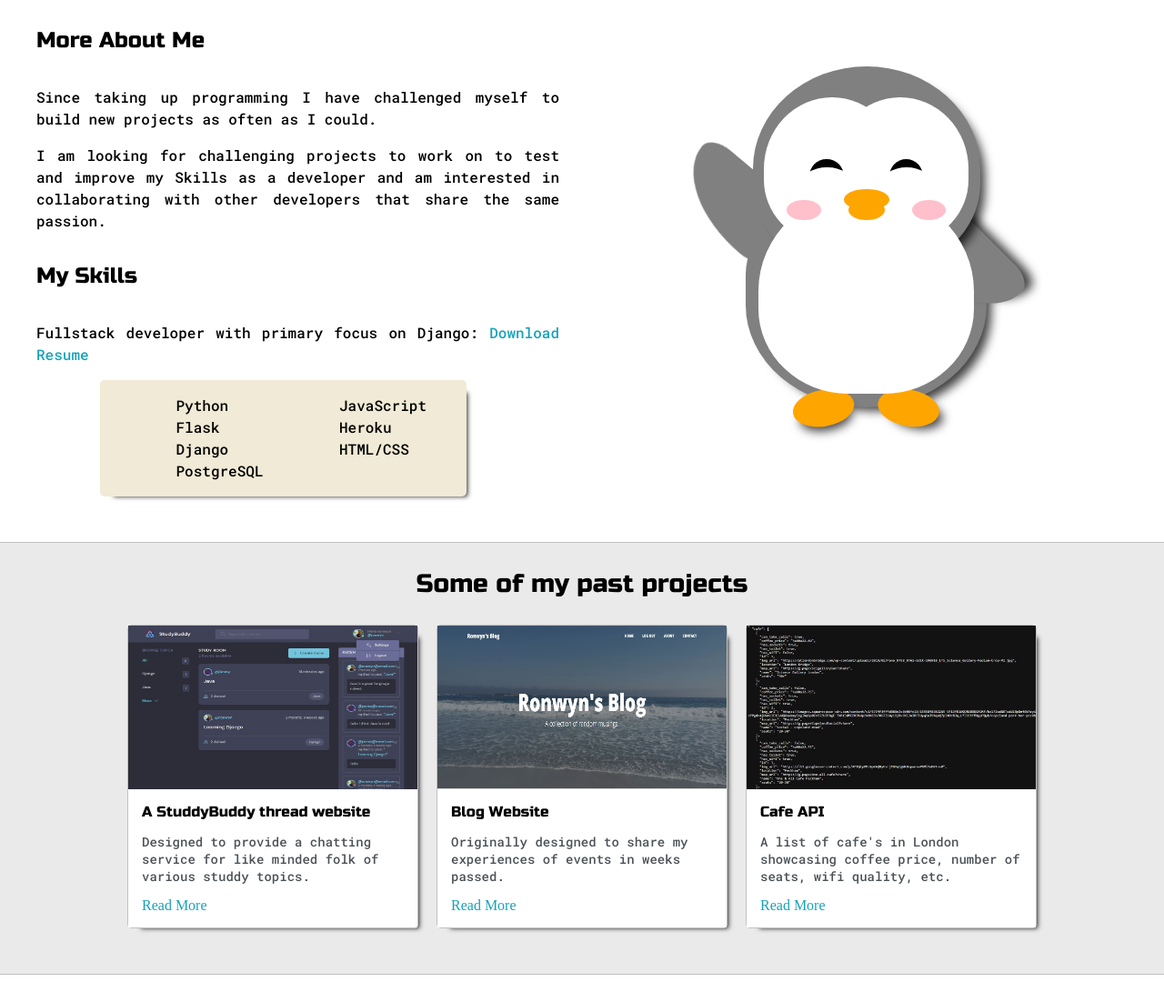
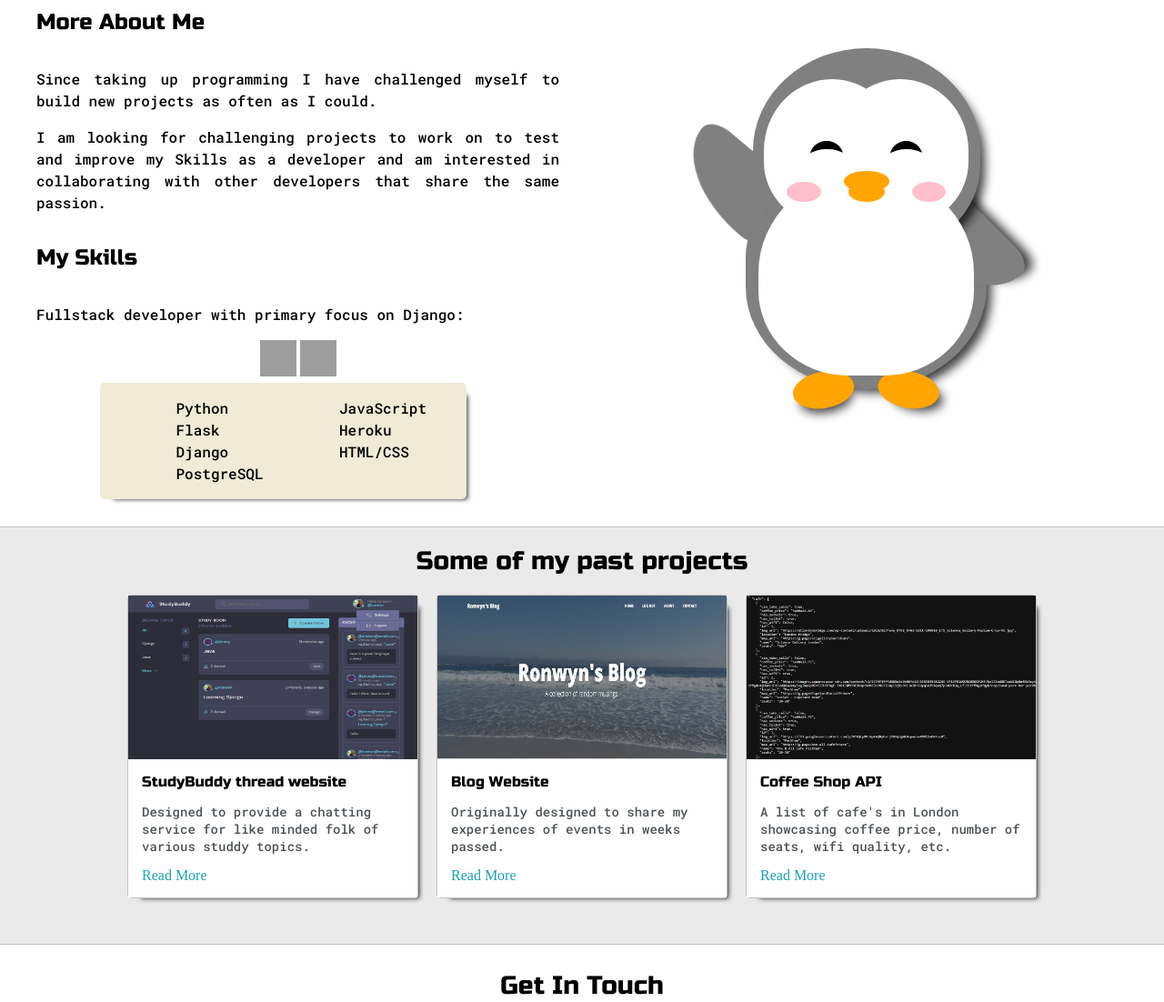
Before and after one commit to Dragon1t3/Portfolio, a plain HTML site: page index.html in a window 1280 px wide. Shown: the part 733-1835 px from the top of the page at 91% size. Drawn offline with Linux system fonts and the light colour scheme; grey boxes are pictures that could not be loaded.

Commit message:
mobile view updated

```diff
--- a/default.css
+++ b/default.css
@@ -353,8 +353,8 @@ h6{ font-size: 16px;}
 .about-wrapper {
   display: grid;
   grid-template-columns: repeat(auto-fit, minmax(320px, 1fr));
-  padding-bottom: 50px;
-  padding-top: 50px;
+  padding-bottom: 30px;
+  padding-top: 30px;
   text-align: justify;
   gap: 50px;
   line-height: 1.5;
@@ -431,6 +431,16 @@ h6{ font-size: 16px;}
   -webkit-box-shadow: 8px 7px 5px -7px rgba(33,33,32,1);
   -moz-box-shadow: 8px 7px 5px -7px rgba(33,33,32,1);
   box-shadow: 8px 7px 5px -7px rgba(33,33,32,1);
+}
+
+.links {
+  text-align: center;
+
+}
+
+.links img {
+  width: 40px ;
+  height: 40px;
 }
 
 .penguin-wrapper {
--- a/index.html
+++ b/index.html
@@ -75,11 +75,13 @@
                 improve my Skills as a developer and am interested in collaborating
                 with other developers that share the same passion.</p>
 
-
               <h4>My Skills</h4>
 
               <p>Fullstack developer with primary focus on Django:
-              <a target="_blank" href="#">Download Resume</a> </p>
+              <div class="links">
+                <a target="_blank" href="https://github.com/Dragon1t3"><img src="https://img.icons8.com/ios-glyphs/2x/github.png" alt="github"> </a>
+                <a target="_blank" href="https://www.linkedin.com/feed/"><img src="https://img.icons8.com/ios-glyphs/2x/linkedin-circled.png" alt="linkedin"> </a>
+              </div>
 
               <div id="skills">
                 <ul>
@@ -120,20 +122,18 @@
                   </div>
                 </div>
               </div>
-
-
           </div>
         </div>
     </section>
     <section class="s1">
         <div class="main-container">
-          <h3 style="text-align:center;">Some of my past projects</h3>
+          <h3 style="text-align:center; margin: 20px auto;">Some of my past projects</h3>
 
           <div class="post-wrapper">
               <div class="post">
                 <img class="thumbnail" src="images/studdybuddy/landing.JPG" alt="post image">
                 <div class="post-preview">
-                  <h6 class="post-title">A StuddyBuddy thread website</h6>
+                  <h6 class="post-title">StudyBuddy thread website</h6>
                   <p class="post-intro">Designed to provide a chatting service
                     for like minded folk of various studdy topics.</p>
                   <a target="_blank" href="studdybuddy.html">Read More</a>
@@ -151,14 +151,12 @@
               <div class="post">
                 <img class="thumbnail" src="images/cafe-API/API_response.JPG" alt="post image">
                 <div class="post-preview">
-                  <h6 class="post-title">Cafe API</h6>
+                  <h6 class="post-title">Coffee Shop API</h6>
                   <p class="post-intro">A list of cafe's in London showcasing coffee
                   price, number of seats, wifi quality, etc.</p>
                   <a target="_blank" href="cafe_api.html">Read More</a>
                 </div>
               </div>
-
-
           </div>
         </div>
     </section>
```
